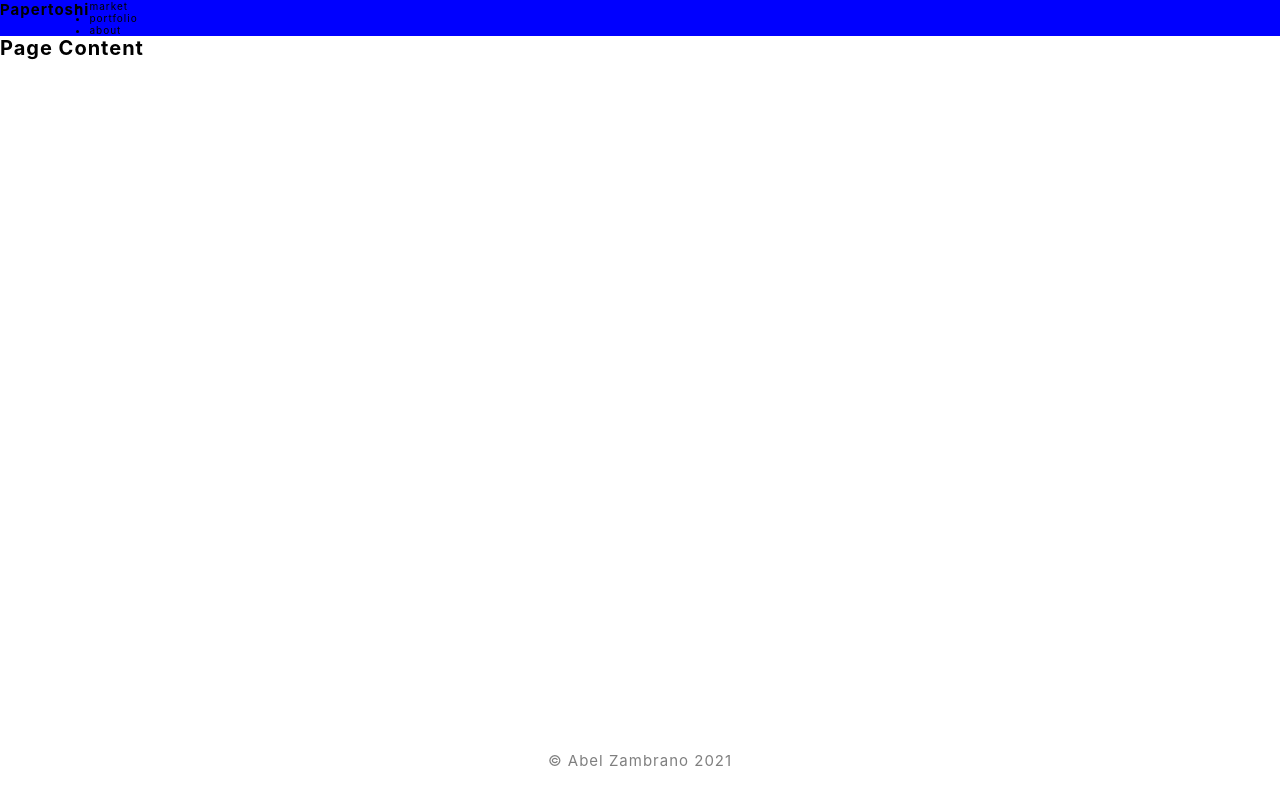
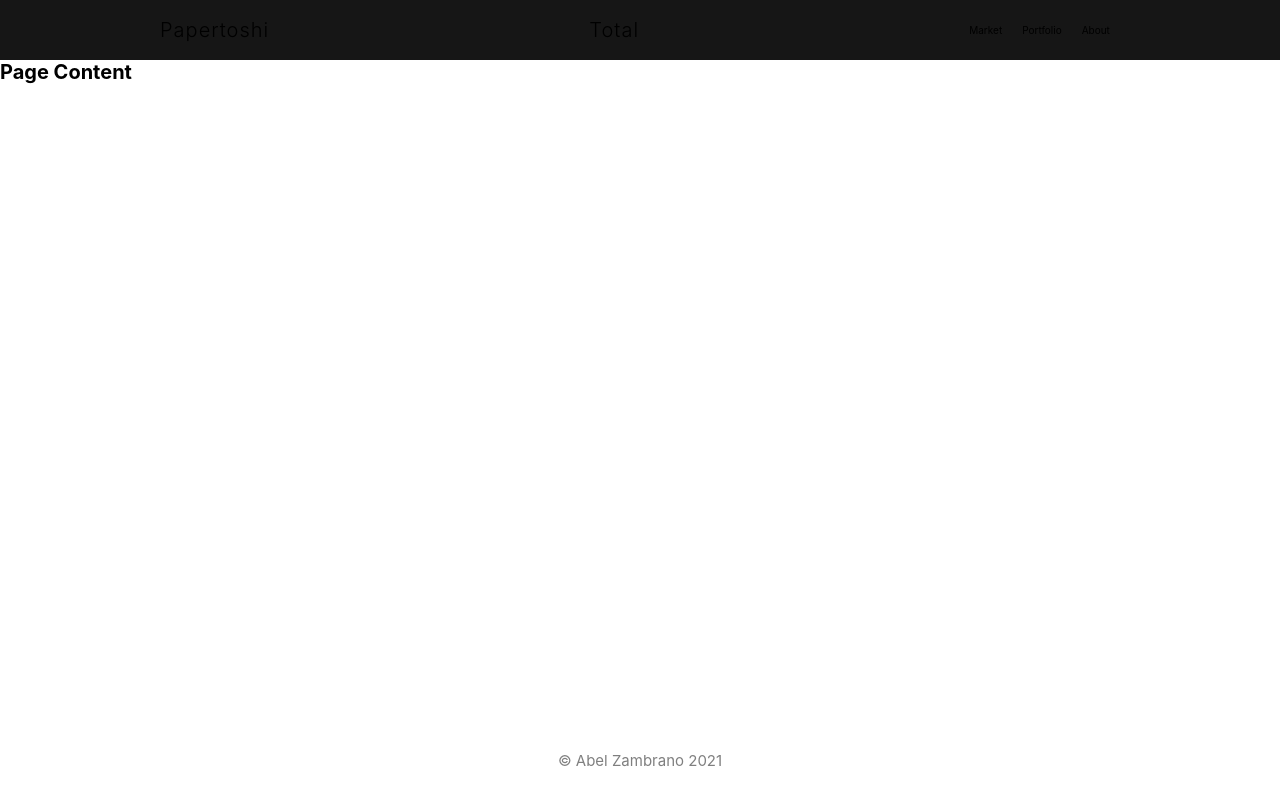
Before and after one commit to Abel-Zambrano/papertoshi, a Next.js app: page / in a window 1280 px wide. Built offline with nearby package versions, Linux system fonts and the light colour scheme.

Commit message:
add color theme to header

```diff
--- a/components/Page.tsx
+++ b/components/Page.tsx
@@ -6,16 +6,16 @@ const GlobalStyles = createGlobalStyle`
 :root {
   --black-dark: rgb(22, 22, 22);
   --black-light: rgb(29, 29, 29);
-  --white: #fff;
+  --white: #ffffff;
   --off-white: #f2f2f2;
-  --primary-blue: #0262bc;
-  --primary-orange:  #ffa64d;
-  --gray-blue: rgb(90, 99, 125);
+  --primary: #5841d8;
+  --primary-light: #8f80e5;
+  --primary-dark: #3723a9;
 }
 html {
     box-sizing: border-box;
     font-size: 62.5%;
-    letter-spacing: 0.1rem;
+    /* letter-spacing: 0.1rem; */ // Todo: remove if not needed
     scroll-behavior: smooth;
 }
 body {
@@ -57,7 +57,7 @@ export default function Page({ children }: Props) {
   return (
     <Container>
       <GlobalStyles />
-      <Header title="Papertoshi" />
+      <Header className="header" title="Papertoshi" />
       <Content>{children}</Content>
       <Footer />
     </Container>
--- /dev/null
+++ b/components/Title.tsx
@@ -0,0 +1,26 @@
+import styled, { ThemeProvider } from "styled-components";
+
+const Div = styled.div`
+  display: flex;
+  justify-content: center;
+  align-items: center;
+`;
+
+const MyTitle = styled.h1`
+  font-size: 2rem;
+  font-weight: 300;
+  letter-spacing: 0.1rem;
+`;
+
+type Props = {
+  color?: any;
+  title: string;
+};
+
+export default function Title({ color, title }: Props) {
+  return (
+    <Div>
+      <MyTitle theme={color}>{title}</MyTitle>
+    </Div>
+  );
+}
--- /dev/null
+++ b/components/header/AssetTotal.tsx
@@ -0,0 +1,21 @@
+import styled, { ThemeProvider } from "styled-components";
+import Title from "../Title";
+
+const MyAssetTotal = styled.div`
+  display: flex;
+  justify-content: center;
+  align-items: center;
+
+  .asset-total {
+    color: var(--white);
+    font-size: 2rem;
+  }
+`;
+
+export default function AssetTotal() {
+  return (
+    <MyAssetTotal>
+      <Title title="Total" />
+    </MyAssetTotal>
+  );
+}
--- a/components/header/Header.tsx
+++ b/components/header/Header.tsx
@@ -1,27 +1,22 @@
 import styled from "styled-components";
+import Title from "../Title";
+import AssetTotal from "./AssetTotal";
 import NavLinks from "./NavLinks";
 
 const MyHeader = styled.nav`
   display: flex;
-  background-color: blue;
-
-  .header {
-    color: red;
-  }
+  justify-content: space-around;
+  align-items: center;
+  background-color: var(--black-dark);
+  height: 60px;
 `;
 
-type Props = {
-  className?: string;
-  title: string;
-};
-
-const Header = ({ className, title }: Props) => {
+export default function Header() {
   return (
     <MyHeader>
-      <h1 className={className}>{title}</h1>
+      <Title title="Papertoshi" />
+      <AssetTotal />
       <NavLinks />
     </MyHeader>
   );
-};
-
-export default Header;
+}
--- a/components/header/NavLinks.tsx
+++ b/components/header/NavLinks.tsx
@@ -4,9 +4,20 @@ import links from "../../data/links";
 
 const MyNavLinks = styled.div`
   display: flex;
+
+  .nav-list {
+    display: flex;
+    justify-content: space-between;
+    list-style: none;
+
+    &-item {
+      text-transform: capitalize;
+      margin: 0 10px;
+    }
+  }
 `;
 
-const NavLinks = () => {
+export default function NavLinks() {
   return (
     <MyNavLinks>
       <ul className="nav-list">
@@ -22,6 +33,4 @@ const NavLinks = () => {
       </ul>
     </MyNavLinks>
   );
-};
-
-export default NavLinks;
+}
```
